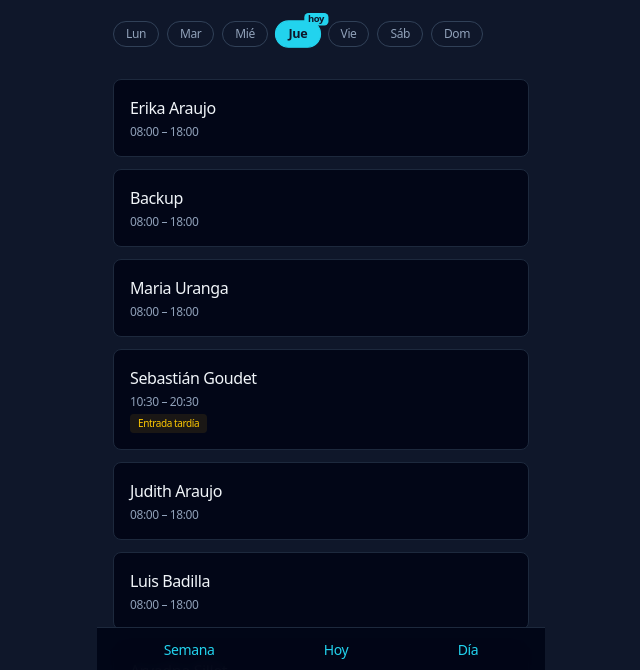
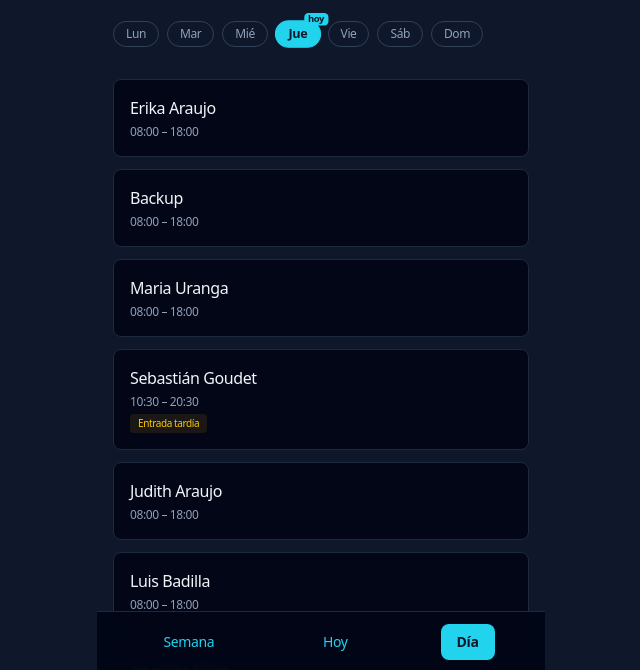
Before and after one commit to AlexanderMartinez25/turnos, an Astro site: page /dia in a window 1280 px wide. Shown: the part 128-798 px from the top of the page, without its empty margins (319-959 px from the left). Built offline with nearby package versions, Linux system fonts and the light colour scheme; Astro itself is replaced by a stand-in of ours.

Commit message:
fix bug dia y menu visuble

```diff
--- a/astro.config.mjs
+++ b/astro.config.mjs
@@ -3,7 +3,7 @@ import { defineConfig } from 'astro/config';
 import tailwindcss from '@tailwindcss/vite';
 
 export default defineConfig({
-  output: 'static',
+  output: 'server',
   vite: {
     plugins: [tailwindcss()]
   }
--- a/src/components/layouts/AppLayout.astro
+++ b/src/components/layouts/AppLayout.astro
@@ -19,11 +19,38 @@ const nextUrl = `?weekOffset=${offset + 1}`;
     <slot />
   </main>
 
-  <footer
+<footer
     class="sticky bottom-0 bg-surface/95 backdrop-blur border-t border-slate-800 p-3 flex justify-around text-sm"
   >
-    <a href="/" class="text-accent">Semana</a>
-    <a href="/hoy" class="text-accent">Hoy</a>
-    <a href="/dia" class="text-accent">Día</a>
+    <a
+      href="/"
+      class={`px-4 py-2 rounded-lg transition-all ${
+        url.pathname === '/'
+          ? 'bg-accent text-base font-semibold'
+          : 'text-accent hover:bg-slate-800'
+      }`}
+    >
+      Semana
+    </a>
+    <a
+      href="/hoy"
+      class={`px-4 py-2 rounded-lg transition-all ${
+        url.pathname === '/hoy'
+          ? 'bg-accent text-base font-semibold'
+          : 'text-accent hover:bg-slate-800'
+      }`}
+    >
+      Hoy
+    </a>
+    <a
+      href="/dia"
+      class={`px-4 py-2 rounded-lg transition-all ${
+        url.pathname === '/dia'
+          ? 'bg-accent text-base font-semibold'
+          : 'text-accent hover:bg-slate-800'
+      }`}
+    >
+      Día
+    </a>
   </footer>
 </section>
--- a/src/pages/dia.astro
+++ b/src/pages/dia.astro
@@ -32,11 +32,9 @@ const offset = Number(Astro.url.searchParams.get("weekOffset") ?? 0);
 const todayMap: Record<string, string> = {
   lunes: "lunes",
   martes: "martes",
-  miercoles: "miercoles",
   miércoles: "miercoles",
   jueves: "jueves",
   viernes: "viernes",
-  sabado: "sabado",
   sábado: "sabado",
   domingo: "domingo",
 };
```
